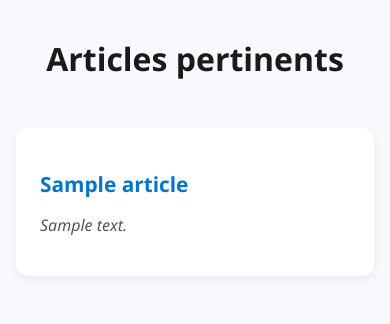
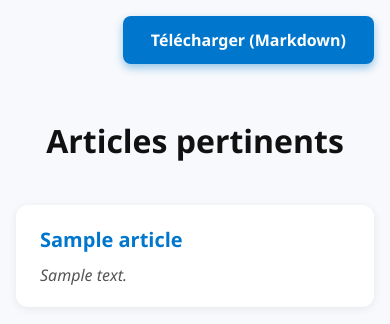
Before and after one commit to ThomasHtn/ia-ethics-rss-summary, a Flask app: template templates/articles.html in a window 390 px wide. Shown: the top 324 px of the page. Run offline with Flask 3, Linux system fonts and the light colour scheme; the template is opened without the code that fills it: most values are stand-ins (such as "Sample title", 1, 10 or a date in 2020).

Commit message:
fix(memory): Fix translation memory usage and add option to download as markdown

```diff
--- a/app.py
+++ b/app.py
@@ -1,80 +1,117 @@
-from flask import Flask, render_template
+from flask import Flask, render_template, send_file
 import feedparser
+import torch
 from transformers import pipeline, AutoTokenizer, AutoModelForSeq2SeqLM
+from langdetect import detect
+from bs4 import BeautifulSoup
+import os
 
-# Config
+# --- Config ---
 RSS_FEED_URL = "https://www.google.com/alerts/feeds/01533024866642448805/459010232931657264"
 KEYWORDS = [
-    "éthique de l'intelligence artificielle",
-    "éthique de l'IA",
-    "IA responsable",
-    "régulation de l'IA",
-    "IA et vie privée",
-    "encadrement de l'IA",
-    "droits humains et intelligence artificielle",
-    "AI ethics",
-    "ethical AI",
-    "responsible AI",
-    "regulation of AI",
-    "AI and human rights",
-    "ethical implications of AI",
-    "ethical machine learning",
-    "AI fairness",
-    "risks of AI",
-    "ethics in artificial intelligence"
+    "éthique de l'intelligence artificielle", "éthique de l'IA", "IA responsable",
+    "régulation de l'IA", "IA et vie privée", "encadrement de l'IA",
+    "droits humains et intelligence artificielle", "AI ethics", "ethical AI",
+    "responsible AI", "regulation of AI", "AI and human rights",
+    "ethical implications of AI", "ethical machine learning", "AI fairness",
+    "risks of AI", "ethics in artificial intelligence"
 ]
-
 MAX_ARTICLES = 50
-MAX_TEXT_LENGTH = 512  # max tokens to avoid memory error
+MAX_TEXT_LENGTH = 512
 
 app = Flask(__name__)
 
-# Résumeur (en français)
-summarizer = pipeline("summarization", model="facebook/bart-large-cnn", tokenizer="facebook/bart-large-cnn", device=-1)
+# --- Models setup ---
+DEVICE = 0 if torch.cuda.is_available() else -1
 
-# Traducteur NLLB - version allégée
-translator_model = AutoModelForSeq2SeqLM.from_pretrained("facebook/nllb-200-distilled-600M")
-translator_tokenizer = AutoTokenizer.from_pretrained("facebook/nllb-200-distilled-600M")
+summarizer = pipeline(
+    "summarization",
+    model="facebook/bart-large-cnn",
+    tokenizer="facebook/bart-large-cnn",
+    device=DEVICE
+)
+
+model_name = "facebook/nllb-200-distilled-600M"
+translator_model = AutoModelForSeq2SeqLM.from_pretrained(model_name)
+translator_tokenizer = AutoTokenizer.from_pretrained(model_name)
+french_lang_token_id = translator_tokenizer.convert_tokens_to_ids("<2fra_Latn>")
+
+# --- Helper functions ---
+
+def clean_text(html_text):
+    """Strip HTML and truncate text."""
+    text = BeautifulSoup(html_text, "html.parser").get_text()
+    return text.replace('\n', ' ').replace('\r', '').strip()[:MAX_TEXT_LENGTH]
 
 def translate_to_french(text):
-    inputs = translator_tokenizer(
-        text[:MAX_TEXT_LENGTH], return_tensors="pt", truncation=True, max_length=MAX_TEXT_LENGTH
-    )
-    outputs = translator_model.generate(
-        **inputs,
-        forced_bos_token_id=translator_tokenizer.lang_code_to_id["fra_Latn"],
-        max_length=MAX_TEXT_LENGTH
-    )
-    return translator_tokenizer.decode(outputs[0], skip_special_tokens=True)
+    """Detect language and translate to French if needed."""
+    try:
+        lang = detect(text)
+    except:
+        lang = "unknown"
+    if lang == "fr":
+        return text
+    try:
+        inputs = translator_tokenizer(text[:MAX_TEXT_LENGTH], return_tensors="pt", truncation=True, max_length=MAX_TEXT_LENGTH)
+        outputs = translator_model.generate(**inputs, forced_bos_token_id=french_lang_token_id, max_length=MAX_TEXT_LENGTH)
+        return translator_tokenizer.decode(outputs[0], skip_special_tokens=True)
+    except Exception as e:
+        print(f"[Translation Error] {e}")
+        return text
 
-def get_filtered_articles():
+def summarize(text):
+    """Clean, translate if needed, then summarize text."""
+    cleaned = clean_text(text)
+    try:
+        translated = translate_to_french(cleaned)
+        summary = summarizer(translated, max_length=150, min_length=40, do_sample=False)[0]['summary_text']
+        return summary
+    except Exception as e:
+        print(f"[Summarization Error] {e}")
+        return f"[Summary Error] {cleaned[:300]}..."
+
+def fetch_articles():
+    """Fetch RSS, filter by keywords, summarize, and return articles list."""
     feed = feedparser.parse(RSS_FEED_URL)
     articles = []
 
     for entry in feed.entries:
-        if any(kw.lower() in entry.title.lower() or kw.lower() in entry.summary.lower() for kw in KEYWORDS):
-            try:
-                # Traduire vers FR
-                translated = translate_to_french(entry.summary)
-                # Résumer
-                summary = summarizer(translated, max_length=150, min_length=40, do_sample=False)[0]['summary_text']
-            except Exception as e:
-                print(f"[Erreur] {e}")
-                summary = f"[Erreur de résumé] {entry.summary[:300]}..."
+        title = clean_text(entry.title)
+        summary = clean_text(entry.summary)
+        combined = f"{title} {summary}".lower()
+        if any(kw.lower() in combined for kw in KEYWORDS):
             articles.append({
-                'title': entry.title,
+                'title': title,
                 'link': entry.link,
-                'summary': summary
+                'summary': summarize(summary)
             })
-        if len(articles) >= MAX_ARTICLES:
-            break
+            if len(articles) >= MAX_ARTICLES:
+                break
+    return articles
 
-    return articles
+def save_as_markdown(articles, filename="articles_summary.md"):
+    """Save articles list as a markdown file."""
+    with open(filename, "w", encoding="utf-8") as f:
+        f.write("# AI Ethics Articles Summary\n\n")
+        for art in articles:
+            f.write(f"## [{art['title']}]({art['link']})\n\n{art['summary']}\n\n---\n\n")
+
+# --- Flask routes ---
 
 @app.route('/')
 def index():
-    articles = get_filtered_articles()
+    articles = fetch_articles()
     return render_template('articles.html', articles=articles)
 
+@app.route('/download_markdown')
+def download_markdown():
+    articles = fetch_articles()
+    save_as_markdown(articles)
+    path = "articles_summary.md"
+    if os.path.exists(path):
+        return send_file(path, as_attachment=True)
+    return "Markdown file not found.", 404
+
+# --- Run app ---
 if __name__ == '__main__':
     app.run(debug=True)
--- a/requirements.txt
+++ b/requirements.txt
@@ -4,3 +4,5 @@ transformers
 torch
 gunicorn
 sentencepiece
+langdetect
+beautifulsoup4
--- /dev/null
+++ b/static/style.css
@@ -0,0 +1,123 @@
+/* Reset & base */
+* {
+  box-sizing: border-box;
+}
+body {
+  font-family: 'Segoe UI', Tahoma, Geneva, Verdana, sans-serif;
+  background: #f7f9fc;
+  color: #333;
+  margin: 0;
+  padding: 2rem;
+  line-height: 1.5;
+  min-height: 100vh;
+  display: flex;
+  flex-direction: column;
+  align-items: center;
+}
+h1 {
+  font-weight: 700;
+  font-size: 2.5rem;
+  margin-bottom: 2.5rem;
+  color: #111;
+  text-align: center;
+}
+/* Container */
+.container {
+  display: grid;
+  grid-template-columns: repeat(auto-fit, minmax(320px, 1fr));
+  gap: 1.5rem;
+  width: 100%;
+  max-width: 1100px;
+}
+/* Article cards */
+.article {
+  background: #fff;
+  border-radius: 12px;
+  box-shadow: 0 2px 10px rgb(0 0 0 / 0.07);
+  padding: 1.25rem 1.5rem;
+  transition: transform 0.3s ease, box-shadow 0.3s ease;
+}
+.article:hover {
+  transform: translateY(-6px);
+  box-shadow: 0 8px 20px rgb(0 0 0 / 0.12);
+}
+.article h2 {
+  font-size: 1.25rem;
+  margin: 0 0 0.5rem;
+  color: #0077cc;
+  font-weight: 600;
+}
+.article h2 a {
+  text-decoration: none;
+  color: inherit;
+}
+.article h2 a:hover {
+  text-decoration: underline;
+}
+.summary {
+  font-style: italic;
+  color: #555;
+  font-size: 1rem;
+  margin: 0;
+}
+
+/* Download button */
+.download-wrapper {
+  width: 100%;
+  max-width: 1100px;
+  display: flex;
+  justify-content: flex-end;
+  margin-bottom: 2rem;
+}
+.download-btn {
+  background-color: #0077cc;
+  color: #fff;
+  border: none;
+  padding: 0.75rem 1.75rem;
+  font-size: 1rem;
+  border-radius: 8px;
+  cursor: pointer;
+  font-weight: 600;
+  box-shadow: 0 4px 8px rgb(0 119 204 / 0.4);
+  transition: background-color 0.3s ease, box-shadow 0.3s ease;
+  text-decoration: none;
+  display: inline-flex;
+  align-items: center;
+  justify-content: center;
+}
+.download-btn:hover {
+  background-color: #005fa3;
+  box-shadow: 0 6px 14px rgb(0 95 163 / 0.6);
+}
+
+/* Loader styles */
+#loader {
+  position: fixed;
+  inset: 0;
+  background: #fff;
+  display: flex;
+  align-items: center;
+  justify-content: center;
+  z-index: 9999;
+}
+.spinner {
+  width: 48px;
+  height: 48px;
+  border: 5px solid #f3f3f3;
+  border-top: 5px solid #0077cc;
+  border-radius: 50%;
+  animation: spin 1s linear infinite;
+}
+@keyframes spin {
+  to { transform: rotate(360deg); }
+}
+
+/* Responsive */
+@media (max-width: 600px) {
+  body {
+    padding: 1rem;
+  }
+  h1 {
+    font-size: 2rem;
+  }
+}
--- a/templates/articles.html
+++ b/templates/articles.html
@@ -1,122 +1,38 @@
 <!DOCTYPE html>
 <html lang="fr">
 <head>
-  <meta charset="UTF-8">
+  <meta charset="UTF-8" />
   <title>Articles pertinents</title>
-  <style>
-    body {
-      font-family: 'Segoe UI', sans-serif;
-      background-color: #f7f9fc;
-      color: #2e2e2e;
-      margin: 0;
-      padding: 2rem;
-    }
-
-    h1 {
-      text-align: center;
-      color: #1a1a1a;
-      font-size: 2.5rem;
-      margin-bottom: 3rem;
-    }
-
-    .container {
-      display: grid;
-      grid-template-columns: repeat(auto-fit, minmax(300px, 1fr));
-      gap: 2rem;
-      max-width: 1200px;
-      margin: 0 auto;
-    }
-
-    .article {
-      background-color: white;
-      border-radius: 12px;
-      box-shadow: 0 4px 10px rgba(0, 0, 0, 0.06);
-      padding: 1.5rem;
-      transition: transform 0.2s ease, box-shadow 0.2s ease;
-    }
-
-    .article:hover {
-      transform: translateY(-5px);
-      box-shadow: 0 8px 20px rgba(0, 0, 0, 0.1);
-    }
-
-    .article h2 {
-      font-size: 1.3rem;
-      margin-bottom: 0.5rem;
-      color: #0077cc;
-    }
-
-    .article a {
-      text-decoration: none;
-      color: inherit;
-    }
-
-    .article a:hover {
-      text-decoration: underline;
-    }
-
-    .summary {
-      font-style: italic;
-      font-size: 1rem;
-      color: #555;
-    }
-
-    /* Loader Styles */
-    #loader {
-      position: fixed;
-      top: 0; left: 0;
-      width: 100%; height: 100%;
-      background: white;
-      display: flex;
-      align-items: center;
-      justify-content: center;
-      z-index: 9999;
-    }
-
-    .spinner {
-      border: 6px solid #f3f3f3;
-      border-top: 6px solid #0077cc;
-      border-radius: 50%;
-      width: 60px;
-      height: 60px;
-      animation: spin 1s linear infinite;
-    }
-
-    @keyframes spin {
-      0% { transform: rotate(0deg); }
-      100% { transform: rotate(360deg); }
-    }
-
-    @media (max-width: 600px) {
-      body {
-        padding: 1rem;
-      }
-      h1 {
-        font-size: 2rem;
-      }
-    }
-  </style>
+  <link rel="stylesheet" href="{{ url_for('static', filename='style.css') }}" />
 </head>
 <body>
+
   <div id="loader">
     <div class="spinner"></div>
   </div>
 
-  <h1>Articles pertinents</h1>
-  <div class="container" id="content">
-    {% for article in articles %}
-      <div class="article">
-        <h2><a href="{{ article.link }}" target="_blank">{{ article.title }}</a></h2>
-        <p class="summary">{{ article.summary | safe }}</p>
-      </div>
-    {% endfor %}
+  <div class="download-wrapper">
+    <a href="/download_markdown" class="download-btn" download>
+      Télécharger (Markdown)
+    </a>
   </div>
 
+  <h1>Articles pertinents</h1>
+
+  <main class="container" id="content">
+    {% for article in articles %}
+      <article class="article">
+        <h2><a href="{{ article.link }}" target="_blank" rel="noopener noreferrer">{{ article.title }}</a></h2>
+        <p class="summary">{{ article.summary | safe }}</p>
+      </article>
+    {% endfor %}
+  </main>
+
   <script>
-    // Cacher le loader quand la page est complètement chargée
-    window.addEventListener('load', function () {
+    window.addEventListener('load', () => {
       document.getElementById('loader').style.display = 'none';
     });
   </script>
+
 </body>
 </html>
```
Also changed, not shown: README.md, 1 other file.
